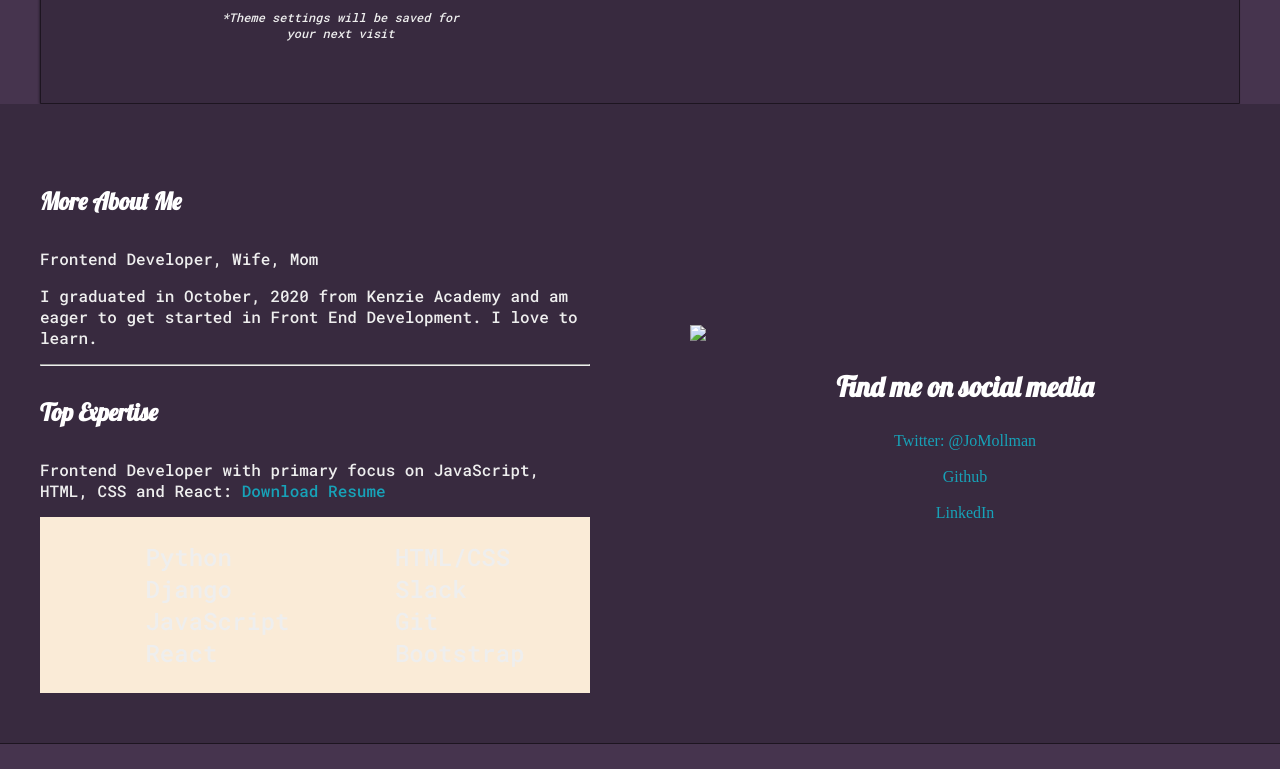
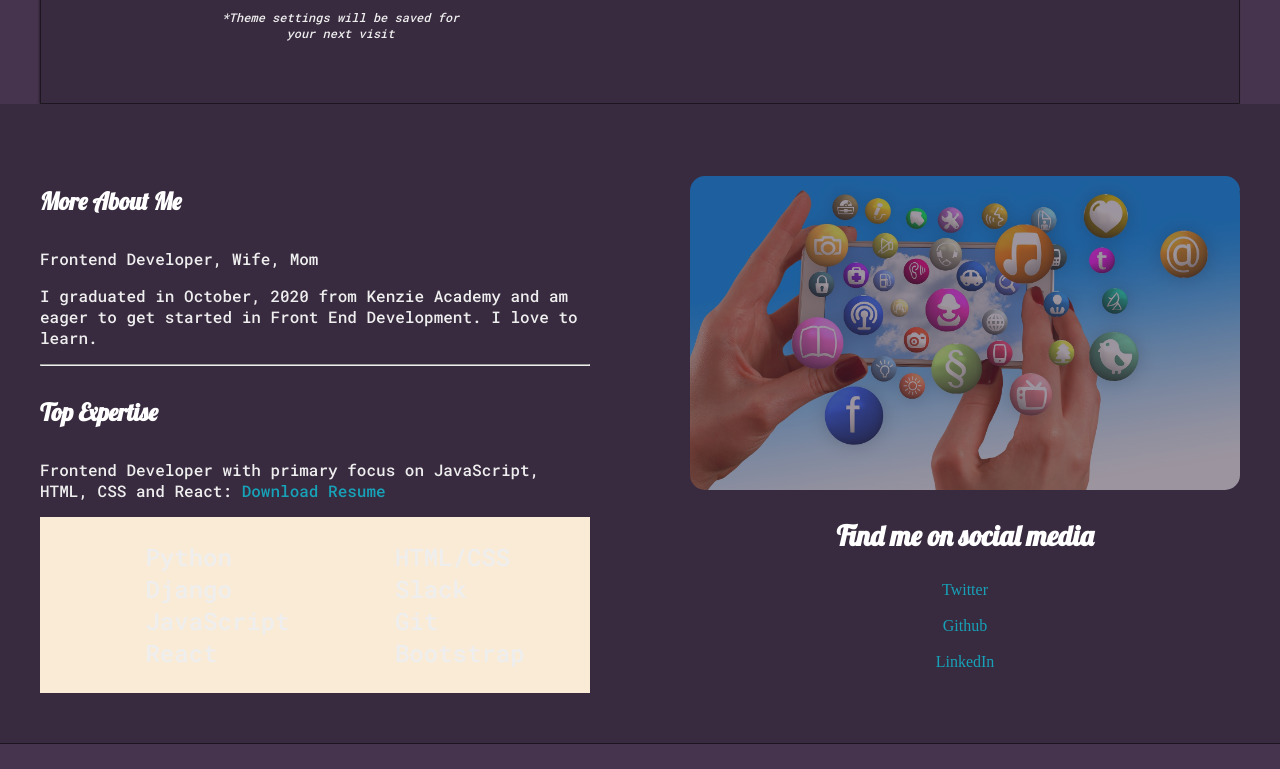
Before and after one commit to jodi08/portfolio, a plain HTML site: page index.html in a window 1280 px wide. Shown: the part 639-1408 px from the top of the page. Drawn offline with nearby package versions, Linux system fonts and the light colour scheme.

Commit message:
minor tweaks, add social media image

```diff
--- a/blue.css
+++ b/blue.css
@@ -2,7 +2,7 @@
   --mainColor: #15202b;
   --secondaryColor: #192734;
 
-  --borderColor: #164D56;
+  --borderColor: #164d56;
 
   --mainText: #fff;
   --secondaryText: #eeeeee;
@@ -11,5 +11,9 @@
   --previewBg: rgba(29, 39, 52, 0.8);
   --previewShadow: #111921;
 
-  --buttonColor:#17a2b8;
+  --buttonColor: #17a2b8;
 }
+#social-img {
+  opacity: 0.5;
+  border-radius: 15px;
+}
--- a/default.css
+++ b/default.css
@@ -240,6 +240,9 @@ h6 {
   padding-top: 50px;
   padding-bottom: 50px;
 }
+#shadow-img {
+  border-radius: 15px;
+}
 
 #preview-shadow {
   background-color: var(--previewShadow);
--- a/green.css
+++ b/green.css
@@ -1,6 +1,6 @@
 :root {
-  --mainColor: #606B56;
-  --secondaryColor:#515148;
+  --mainColor: #606b56;
+  --secondaryColor: #515148;
 
   --borderColor: #161914;
 
@@ -13,3 +13,7 @@
 
   --buttonColor: #669966;
 }
+#social-img {
+  opacity: 0.5;
+  border-radius: 15px;
+}
--- a/index.html
+++ b/index.html
@@ -96,10 +96,10 @@
       </div>
 
           <div class="social-links">
-            <img id="social-img" src="#"></img>
+            <img id="social-img" src="./images/social.jpg"></img>
             <!--change # to link address pic of social media sites-->
             <h3>Find me on social media</h3>
-            <a target="_blank" href="https://twitter.com/JoMollman">Twitter: @JoMollman</a>
+            <a target="_blank" href="https://twitter.com/JoMollman">Twitter</a>
             <br>
             <a target="_blank" href="https://github.com/jodi08">Github</a>
             <br>
--- a/purple.css
+++ b/purple.css
@@ -1,6 +1,6 @@
 :root {
   --mainColor: #46344e;
-  --secondaryColor:#382a3f;
+  --secondaryColor: #382a3f;
 
   --borderColor: #1d1520;
 
@@ -12,3 +12,7 @@
 
   --buttonColor: #8534a3;
 }
+#social-img {
+  opacity: 0.5;
+  border-radius: 15px;
+}
```
Also changed, not shown: close.png (added), images/social.jpg (added), toggle.png (added).
